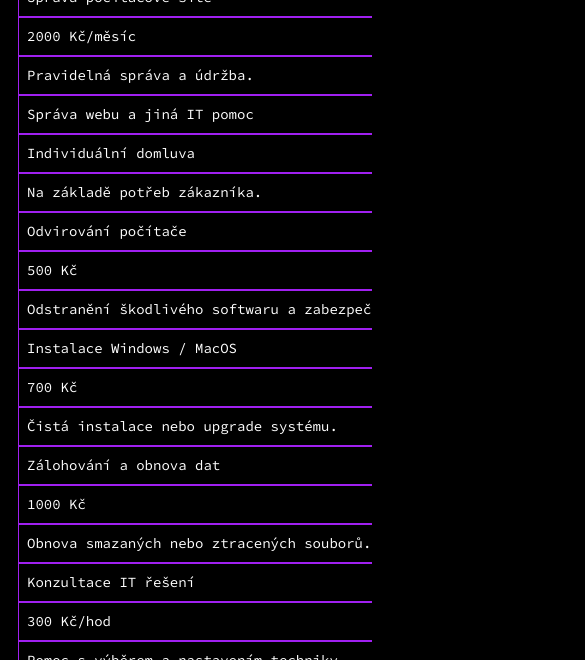
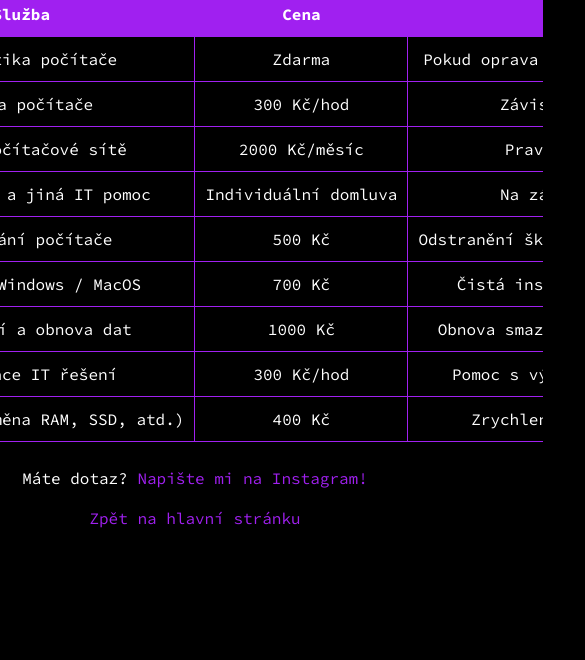
Before and after one commit to HaxorMilla/jan-muller, a plain HTML site: page ceník.html in a window 390 px wide. Shown: the part 184-844 px from the top of the page, 585 px wide, since content can reach past the window. Drawn offline with nearby package versions, Linux system fonts and the light colour scheme.

Commit message:
ceník.html

```diff
--- a/ceník.html
+++ b/ceník.html
@@ -7,6 +7,7 @@
     <link href='https://cdn.jsdelivr.net/npm/bootstrap@5.0.0-beta2/dist/css/bootstrap.min.css' rel='stylesheet'>
     <link href='https://fonts.googleapis.com/css2?family=Source+Code+Pro:wght@400;700&display=swap' rel='stylesheet'>
     <style>
+        /* 📌 Oprava zarovnání na středu */
         html, body {
             height: 100vh;
             margin: 0;
@@ -35,9 +36,9 @@
 
         .table-container {
             width: 100%;
-    overflow-x: auto;
+            overflow-x: auto; /* Povolení horizontálního posouvání */
             max-width: 800px;
-    margin: 0 auto; /* Zarovnání tabulky na střed */
+            margin: 0 auto;
         }
 
         table {
@@ -50,29 +51,7 @@ th, td {
             border: 1px solid #a020f0;
             padding: 10px;
             text-align: center;
-    white-space: nowrap; /* Zabrání zalamování textu */
-}
-
-th {
-    background-color: #a020f0;
-    color: #fff;
-}
-
-/* 📌 Oprava pro mobilní zobrazení */
-@media (max-width: 768px) {
-    .table-container {
-        overflow-x: auto; /* Povolení horizontálního posouvání */
-    }
-
-    table {
-        display: block;
-        width: 100%;
-    }
-
-    th, td {
-        display: table-cell; /* Oprava rozhozené tabulky */
-        text-align: center;
-    }
+            white-space: nowrap;
         }
 
         th {
@@ -89,38 +68,6 @@ a:hover {
             text-decoration: underline;
         }
 
-/* 📌 Responzivita pro mobilní zařízení */
-@media (max-width: 768px) {
-    .container {
-        margin-top: 10px; /* 📌 Posunutí obsahu na mobilu */
-    }
-
-    table {
-        width: 100%;
-        display: block;
-        overflow-x: auto;
-    }
-
-    th, td {
-        font-size: 14px;
-        padding: 8px;
-        display: block; /* 📌 Řeší problém s deformací na mobilech */
-        text-align: left;
-    }
-
-    th {
-        text-align: center;
-    }
-}
-
-        }
-        a {
-            color: #a020f0;
-            text-decoration: none;
-        }
-        a:hover {
-            text-decoration: underline;
-        }
         #matrixCanvas {
             position: fixed;
             top: 0;
@@ -130,12 +77,30 @@ a:hover {
             z-index: -1;
             background: black;
         }
+
+        /* 📌 Responzivita pro mobilní zařízení */
+        @media (max-width: 768px) {
+            .table-container {
+                overflow-x: auto;
+            }
+
+            table {
+                display: block;
+                width: 100%;
+            }
+
+            th, td {
+                display: table-cell; /* Oprava rozhozené tabulky */
+                text-align: center;
+            }
+        }
     </style>
 </head>
 <body>
     <canvas id="matrixCanvas"></canvas>
     <div class='container'>
         <h1 class='matrix-text'>&lt;CENÍK/&gt;</h1>
+        <div class="table-container">
             <table>
                 <tr>
                     <th>Služba</th>
@@ -188,6 +153,7 @@ a:hover {
                     <td>Zrychlení a optimalizace počítače.</td>
                 </tr>
             </table>
+        </div>
         <p class='matrix-text mt-4'>Máte dotaz? <a href='https://www.instagram.com/jan_mulle_r_' target='_blank'>Napište mi na Instagram!</a></p>
         <p><a href='/'>Zpět na hlavní stránku</a></p>
     </div>
```
Lines whose indentation alone changed are shown as unchanged.
